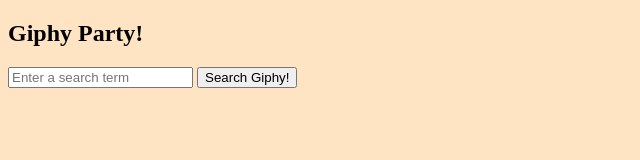
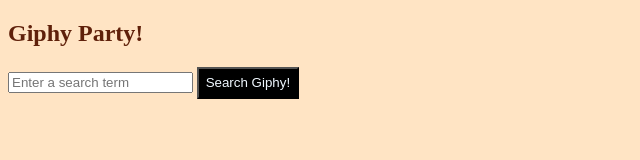
Before and after one commit to eleferrets/giphy_party, a plain HTML site: page index.html in a window 1280 px wide. Shown: the whole page, without its empty margins (0-640 px from the left). Drawn offline with Linux system fonts and the light colour scheme.

Commit message:
Formatting changes

```diff
--- a/styles.css
+++ b/styles.css
@@ -10,3 +10,13 @@
 body {
     background-color: bisque;
 }
+
+button {
+    color: aliceblue;
+    background-color: black;
+    padding: 0.5em;
+}
+
+h1 {
+    color: rgb(95, 32, 10);
+}
```
